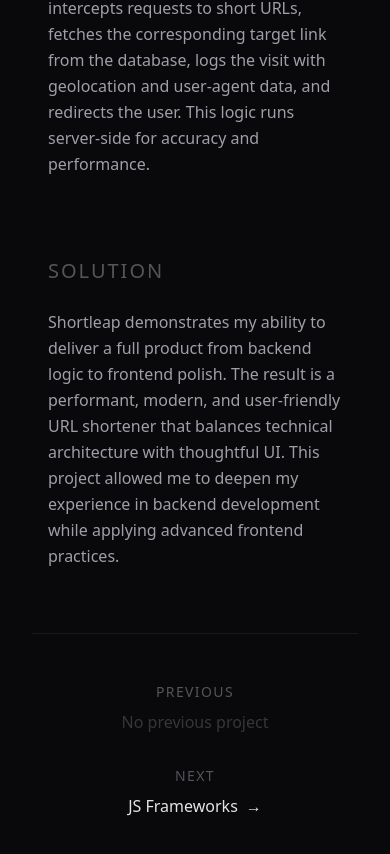
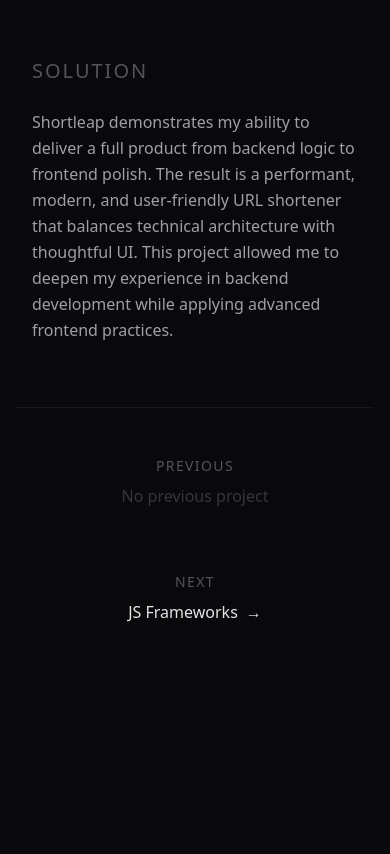
Before and after one commit to Whisperpiano/portfolio-2, a Next.js app: page /works/exam-project-2 in a window 390 px wide. Shown: the part 4334-5188 px from the top of the page. After the commit the page ends 5022 px from the top, so only its background shows below. Built offline with nearby package versions, Linux system fonts and the light colour scheme; what @midudev/tailwind-animations would draw is missing.

Commit message:
feat: implement project navigation and social links with detailed work page layout

```diff
--- a/app/works/[slug]/page.tsx
+++ b/app/works/[slug]/page.tsx
@@ -53,7 +53,7 @@
   }
 
   return (
-    <main className="h-full min-h-dvh p-4">
+    <main className="p-0sm:p-4 h-full min-h-dvh">
       <BackToTop />
       <section className="rounded-3xl border-0 p-4 sm:border-2">
         <div className="flex items-center justify-center gap-4 py-8 pb-10 sm:py-12 lg:py-20">
@@ -63,7 +63,7 @@
           <ShareButton project={project} />
         </div>
         <article className="mx-auto max-w-5xl">
-          {/* <div className="fixed bottom-0 z-10 h-40 w-full mask-t-from-0 backdrop-blur-2xl" /> */}
+          {/* <div className="pointer-events-none fixed bottom-0 z-10 h-40 w-full mask-t-from-0 backdrop-blur-2xl" /> */}
           <h1 className="text-muted-foreground mt-2 pb-14 text-center text-2xl font-medium tracking-widest uppercase">
             {project.title}
           </h1>
--- a/components/home/social/social-link.tsx
+++ b/components/home/social/social-link.tsx
@@ -7,10 +7,10 @@
       key={social.name}
       href={social.href}
       target="_blank"
-      className={`group relative min-h-[150px] cursor-none rounded-3xl border transition-all duration-300 hover:border-transparent ${social.class} flex items-center justify-center overflow-hidden`}
+      className={`group relative aspect-square cursor-none rounded-3xl border transition-all duration-300 hover:border-transparent sm:aspect-auto sm:min-h-[150px] ${social.class} flex items-center justify-center overflow-hidden`}
     >
       <div className="absolute inset-0 opacity-0 transition-opacity duration-300 group-hover:opacity-100"></div>
-      <social.icon className="text-primary/80 relative z-10 size-10 transition-all duration-300 group-hover:scale-110 group-hover:text-white" />
+      <social.icon className="text-primary/80 relative z-10 size-6 transition-all duration-300 group-hover:scale-110 group-hover:text-white sm:size-10" />
       <div className="absolute -right-1 -bottom-1 h-12 w-12 rounded-full bg-white/5 opacity-0 blur-md transition-opacity duration-300 group-hover:opacity-100"></div>
     </Link>
   );
--- a/components/works/footer/navigation/project-navigation.tsx
+++ b/components/works/footer/navigation/project-navigation.tsx
@@ -17,7 +17,7 @@
 
   return (
     <section className="border-muted-foreground/10 mx-auto mt-16 max-w-4xl border-t px-4 py-12 sm:px-6 lg:px-8">
-      <div className="flex flex-col items-center justify-between gap-8 sm:flex-row">
+      <div className="flex flex-col items-center justify-between gap-16 sm:flex-row sm:gap-8">
         <NavButton direction="previous" project={prevProject} />
 
         <NavButton direction="next" project={nextProject} />
```
